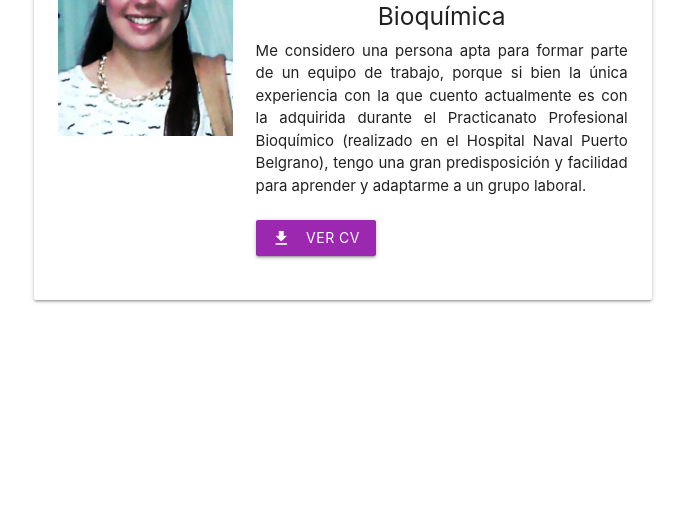
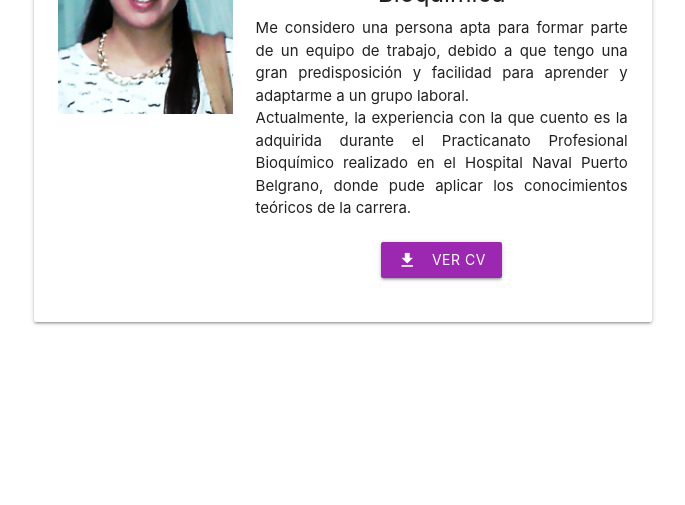
Before and after one commit to eliotarola/cv, a plain HTML site: page index.html in a window 1280 px wide. Shown: the part 315-820 px from the top of the page, without its empty margins (297-982 px from the left). Drawn offline with nearby package versions, Linux system fonts and the light colour scheme.

Commit message:
Updated text and centered CV button

```diff
--- a/index.html
+++ b/index.html
@@ -25,14 +25,18 @@
                     <div class="col s12 m8">
                         <h2 class="center-align">Eliana Otarola</h2>
                         <h5 class="center-align">Bioquímica</h5>
-                        <p align="justify">Me considero una persona apta para formar parte de un equipo de trabajo,
-                           porque si bien la única experiencia con la que cuento actualmente es con la
-                           adquirida durante el Practicanato Profesional Bioquímico (realizado en el
-                           Hospital Naval Puerto Belgrano), tengo una gran predisposición y facilidad para aprender
-                           y adaptarme a un grupo laboral.
+                        <p align="justify">
+                            Me considero una persona apta para formar parte de un equipo de trabajo,
+                            debido a que tengo una gran predisposición y facilidad para aprender y adaptarme a un grupo
+                            laboral.
+                        </p>
+                        <p align="justify">
+                            Actualmente, la experiencia con la que cuento es la adquirida durante el
+                            Practicanato Profesional Bioquímico realizado en el Hospital Naval Puerto Belgrano,
+                            donde pude aplicar los conocimientos teóricos de la carrera.
                             <br><br>
                         </p>
-                        <div>
+                        <div class="center">
                             <a class="waves-effect waves-light btn purple" href="files/cv.pdf">
                                 <i class="material-icons left">file_download</i>
                                 Ver CV
```
